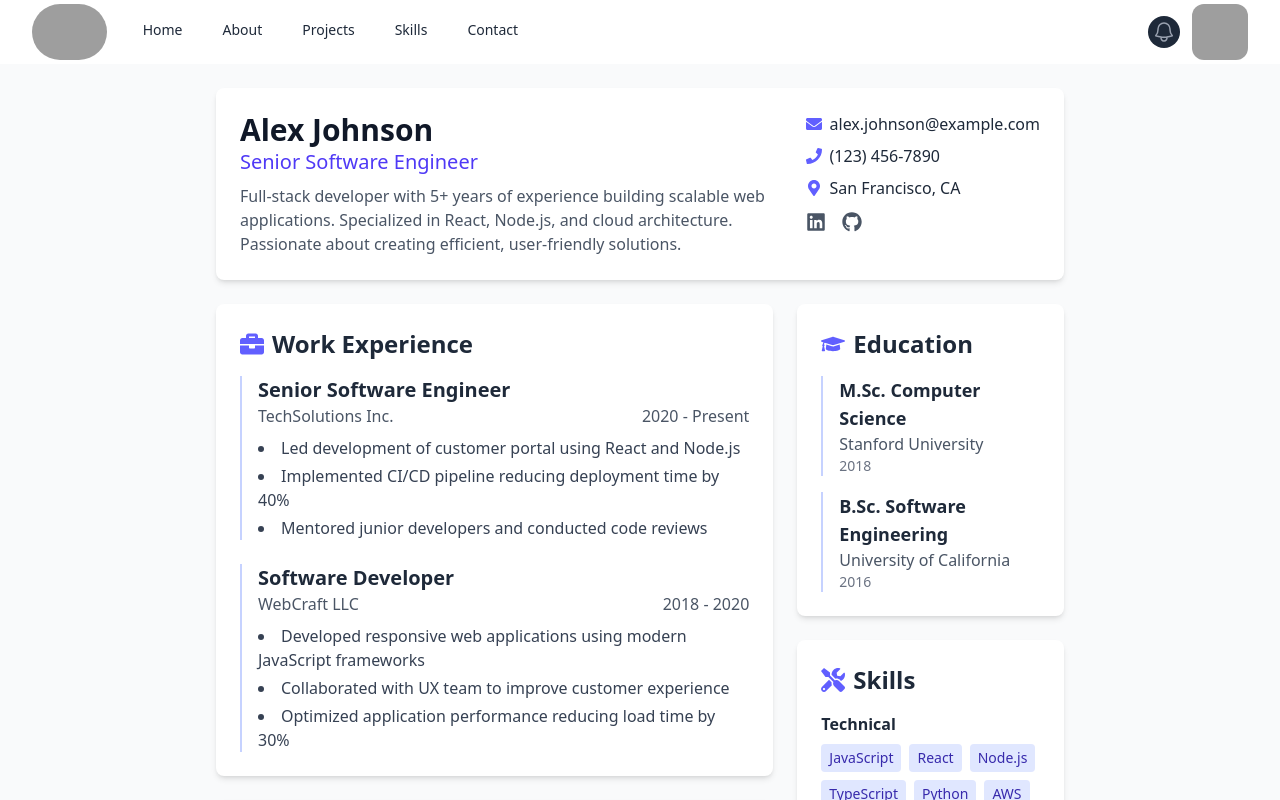
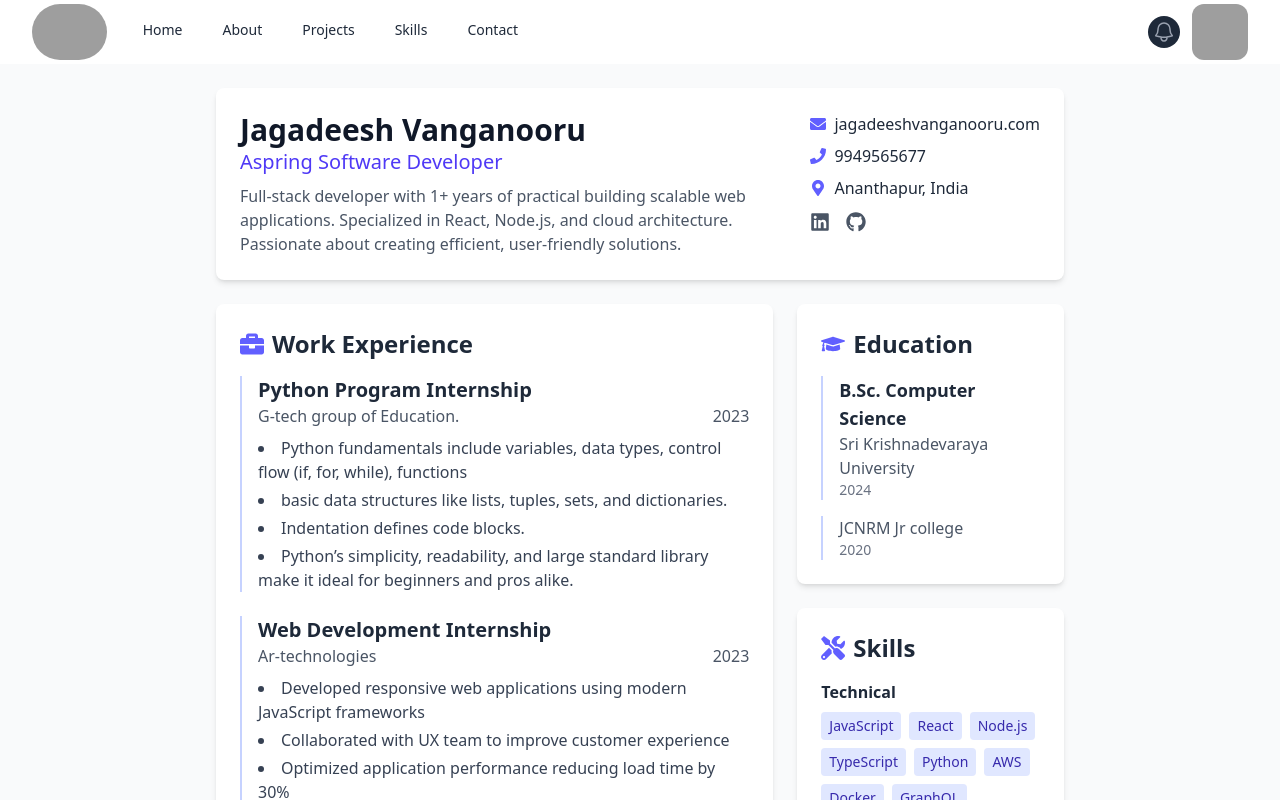
Before and after one commit to Jagadeeshroc/My_Portfolio, a React (Vite) app: page /signout in a window 1280 px wide. Shown: the top 800 px of the page. Built offline with nearby package versions, Linux system fonts and the light colour scheme; grey boxes are pictures that could not be loaded; a web font is replaced by a local one.

Commit message:
edited resume page

```diff
--- a/src/components/Home.jsx
+++ b/src/components/Home.jsx
@@ -1,5 +1,6 @@
 import React from "react";
 import { useState } from 'react';
+import { Link } from 'react-router-dom';
 import { TypeAnimation } from 'react-type-animation';
 import { FaGithub, FaLinkedin, FaTwitter, FaFileDownload } from 'react-icons/fa';
 import { SiLeetcode } from 'react-icons/si';
@@ -64,10 +65,12 @@ const Home = () => {
 
                         <div className="flex gap-3 sm:gap-4 flex-wrap">
                             <button
-                                onClick={() => window.location.href = '/contact'}
+
                                 className="px-4 py-2 sm:px-6 sm:py-3 rounded-full font-semibold text-white border-2 border-transparent hover:border-blue-500 transition-all duration-300 flex items-center gap-2 gradient-bg-animate hover:text-blue-100 cursor-pointer text-sm sm:text-base"
                             >
+                                <Link to='/contact'>
                                 Hire Me
+                                </Link>
                             </button>
 
                             <button
--- a/src/components/SignOut.jsx
+++ b/src/components/SignOut.jsx
@@ -4,31 +4,29 @@ import { FaBriefcase, FaGraduationCap, FaCode, FaTools, FaEnvelope, FaPhone, FaM
 const Resume = () => {
   // Resume data - replace with your actual information
   const resumeData = {
-    name: "Alex Johnson",
-    title: "Senior Software Engineer",
+    name: "Jagadeesh Vanganooru",
+    title: "Aspring Software Developer",
     contact: {
-      email: "alex.johnson@example.com",
-      phone: "(123) 456-7890",
-      location: "San Francisco, CA",
-      linkedin: "linkedin.com/in/alexjohnson",
-      github: "github.com/alexjohnson"
+      email: "jagadeeshvanganooru.com",
+      phone: "9949565677",
+      location: "Ananthapur, India",
+      linkedin: "https://www.linkedin.com/in/jagadeesh-vanganooru-117872336/",
+      github: "github.com/jagadeeshroc"
     },
-    summary: "Full-stack developer with 5+ years of experience building scalable web applications. Specialized in React, Node.js, and cloud architecture. Passionate about creating efficient, user-friendly solutions.",
+    summary: "Full-stack developer with 1+ years of practical building scalable web applications. Specialized in React, Node.js, and cloud architecture. Passionate about creating efficient, user-friendly solutions.",
     experience: [
       {
-        position: "Senior Software Engineer",
-        company: "TechSolutions Inc.",
-        duration: "2020 - Present",
+        position: "Python Program Internship",
+        company: "G-tech group of Education.",
+        duration: "2023",
         responsibilities: [
-          "Led development of customer portal using React and Node.js",
-          "Implemented CI/CD pipeline reducing deployment time by 40%",
-          "Mentored junior developers and conducted code reviews"
+          "Python fundamentals include variables, data types, control flow (if, for, while), functions", "basic data structures like lists, tuples, sets, and dictionaries."," Indentation defines code blocks."," Python’s simplicity, readability, and large standard library make it ideal for beginners and pros alike."
         ]
       },
       {
-        position: "Software Developer",
-        company: "WebCraft LLC",
-        duration: "2018 - 2020",
+        position: "Web Development Internship",
+        company: "Ar-technologies",
+        duration: "2023",
         responsibilities: [
           "Developed responsive web applications using modern JavaScript frameworks",
           "Collaborated with UX team to improve customer experience",
@@ -38,14 +36,14 @@ const Resume = () => {
     ],
     education: [
       {
-        degree: "M.Sc. Computer Science",
-        institution: "Stanford University",
-        year: "2018"
+        degree: "B.Sc. Computer Science",
+        institution: "Sri Krishnadevaraya University",
+        year: "2024"
       },
       {
-        degree: "B.Sc. Software Engineering",
-        institution: "University of California",
-        year: "2016"
+        intermediate: "MPC",
+        institution: "JCNRM Jr college",
+        year: "2020"
       }
     ],
     skills: {
@@ -56,13 +54,21 @@ const Resume = () => {
       {
         name: "E-commerce Platform",
         description: "Built a full-stack e-commerce solution with React frontend and Node.js backend",
-        technologies: ["React", "Node.js", "MongoDB", "Stripe API"]
+        technologies: ["React", "Node.js", "MongoDB", "Rest API"]
       },
       {
         name: "Task Management App",
         description: "Developed a collaborative task management application with real-time updates",
-        technologies: ["React", "Firebase", "Material UI"]
-      }
+        technologies: ["React",  "Tailwindcss","Material UI", "Node.js", "MongoDB", "Rest API"]
+      },{
+        name: "Call Management App",
+        description: "Developed a collaborative task management application with real-time updates",
+        technologies: ["React", "Tailwindcss","Material UI","Node.js", "MongoDB", "Rest API"]
+      },{
+        name: "Achyuta (jobby) App",
+        description: "Developed a collaborative task management application with real-time updates",
+        technologies: ["React", "Tailwindcss", "Material UI","Node.js", "MongoDB", "Rest API"]
+      },
     ]
   };
 
```
